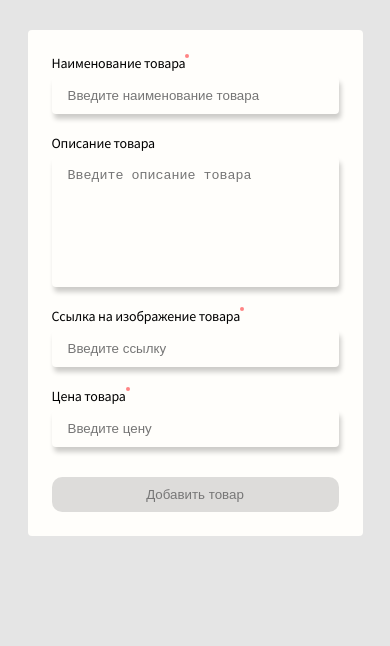
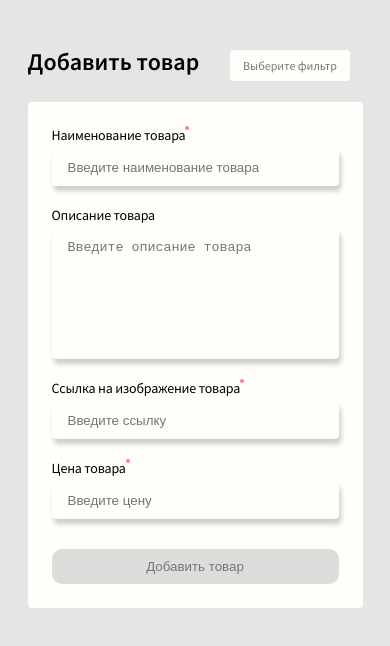
Before and after one commit to mirzahanmirzahanov/ida-test-project, a Vue app: page / in a window 390 px wide. Shown: the top 646 px of the page. Built offline with nearby package versions, Linux system fonts and the light colour scheme.

Commit message:
implemented custom dropdown list and sorting products by prices

```diff
--- a/src/components/form/VForm.vue
+++ b/src/components/form/VForm.vue
@@ -1,5 +1,6 @@
 <template>
   <div class="v-form">
+    <h1>Добавить товар</h1>
     <div class="v-form__container">
       <form class="form" action="#" @submit.prevent>
         <label for="name">Наименование товара</label>
@@ -38,7 +39,7 @@
           v-model="this.productData.price"
         />
         <!-- <p class="error-message">Это поле является обязательным</p> -->
-        <button class="btn" id="btn"  @click="addProducts()" type="submit">
+        <button class="btn" id="btn" @click="addProducts()" type="submit">
           Добавить товар
         </button>
       </form>
@@ -72,12 +73,11 @@ export default {
         setTimeout(() => {
           btn.classList.remove("btn-success");
         }, 300),
-        this.isValidData = false;
+          (this.isValidData = false);
         console.log(this.isValidData);
       }
     },
   },
-
 
   methods: {
     ...mapActions(["GET_PRODUCTS"]),
@@ -124,7 +124,7 @@ export default {
           inputPrice.classList.remove("error");
           let product = { ...vm.productData };
           vm.GET_PRODUCTS(product);
-          vm.isValidation
+          vm.isValidation;
         }
       };
     },
@@ -136,7 +136,11 @@ export default {
 <style lang="scss" scoped>
 @import "@/assets/styles/scss/variables.scss";
 
-.v-form__container {
+.v-form {
+  h1 {
+    margin: -60px 0 20px 0;
+  }
+  &__container {
     position: fixed;
     max-width: 330px;
     padding: 24px;
@@ -174,7 +178,7 @@ export default {
         transition: 0.3s ease-in-out;
         margin: 0 0 20px 0;
       }
-    .input-price{
+      .input-price {
         margin: 0 0 30px 0;
       }
       input.error {
@@ -183,7 +187,6 @@ export default {
       textarea#description {
         max-height: 108px;
         resize: none;
-
       }
       .btn {
         padding: 10px 15px;
@@ -199,9 +202,14 @@ export default {
       }
     }
   }
+}
 
 @media (max-width: 720px) {
   .v-form {
+    h1 {
+      font-size: 24px;
+      margin: -55px 0 25px 0;
+    }
     &__container {
       position: relative;
     }
--- /dev/null
+++ b/src/components/layout/vHeader.vue
@@ -0,0 +1,83 @@
+<template>
+  <div class="v-header">
+		<!-- <h1>Добавить товар</h1> -->
+		<div></div>
+    <v-select
+      :options="selectOptions"
+      @selectedOption="showSelectedOption"
+      :selected="selected"
+    />
+  </div>
+</template>
+
+
+<script>
+import VSelect from "../select/vSelect.vue";
+
+import { mapGetters } from "vuex";
+
+export default {
+  components: { VSelect },
+  name: "v-header",
+  computed: {
+    ...mapGetters(["PRODUCTS"]),
+  },
+  props: {},
+  data: () => ({
+    selectOptions: [
+      { name: "Сначала дешевые", value: 1 },
+      { name: "Сначала дорогие", value: 2 },
+      { name: "По наименованию", value: 3 },
+    ],
+    selected: { name: "Выберите фильтр", value: 0 },
+    products: [],
+  }),
+  // mounted() {
+  //   this.products = [...this.PRODUCTS];
+  // },
+  methods: {
+    showSelectedOption(option) {
+      this.selected = option;
+      this.sortedProducts();
+    },
+    sortedProducts() {
+      switch (this.selected.value) {
+        case 1:
+          this.PRODUCTS.sort((minPrice, maxPrice) => {
+            return minPrice.price - maxPrice.price;
+          });
+          break;
+        case 2:
+          this.PRODUCTS.sort((minPrice, maxPrice) => {
+            return maxPrice.price - minPrice.price;
+          });
+          break;
+        case 3:
+          console.log("Функция пока не работает :)");
+          // this.PRODUCTS.sort((a, b) => {
+					// 		return b.name > a.name;
+          // });
+          break;
+      }
+    },
+  },
+};
+</script>
+
+
+<style lang="scss" scoped>
+.v-header {
+  display: flex;
+  justify-content: space-between;
+  align-items: center;
+  margin: 0 0 20px 0;
+}
+
+@media (max-width: 720px) {
+	.v-header {
+		max-width: 310px;
+		margin: 20px auto;
+	}
+}
+
+</style>
--- /dev/null
+++ b/src/components/select/vSelect.vue
@@ -0,0 +1,90 @@
+<template>
+  <div class="v-select">
+    <p class="title" @click="areOptionsVisible = !areOptionsVisible">
+      {{ selected.name }}
+    </p>
+    <div class="options" v-if="areOptionsVisible">
+      <p
+        v-for="option in options"
+        :key="option.value"
+        @click="selectOptions(option)"
+      >
+        {{ option.name }}
+      </p>
+    </div>
+  </div>
+</template>
+
+
+<script>
+export default {
+  components: {},
+  name: "v-select",
+  computed: {},
+  props: {
+    options: {
+      type: Array,
+      default() {
+        return [];
+      },
+    },
+    selected: {
+      type: Object,
+      default: () => {},
+    },
+  },
+  data: () => ({
+    areOptionsVisible: false,
+  }),
+  methods: {
+    selectOptions(option) {
+      this.$emit("selectedOption", option),
+      this.areOptionsVisible = false
+    },
+    hideSelect() {
+      this.areOptionsVisible = false;
+    },
+  },
+  mounted() {
+    document.addEventListener("click", this.hideSelect.bind(this), true);
+  },
+  beforeDestroy() {
+    document.removeEventListener("click", this.hideSelect);
+  },
+};
+</script>
+
+
+<style lang="scss" scoped>
+@import "@/assets/styles/scss/variables.scss";
+
+.v-select {
+  width: 100%;
+  max-width: 120px;
+	border-radius: 4px 4px 0 0;
+  p {
+    text-align: center;
+    cursor: pointer;
+    padding: 8px;
+		font-size: 12px;
+		border-radius: 4px;
+		color: $btn-gray;
+  }
+  .title,
+	.options {
+		background: $items-bg;
+		border-radius: 4px;
+  }
+  .options {
+    width: 100%;
+    max-width: 120px;
+    position: absolute;
+    z-index: 5;
+    :hover {
+			transition: .2s ease-in-out;
+      background: $btn-gray;
+			color: $items-bg;
+    }
+  }
+}
+</style>
--- a/src/views/HomePage.vue
+++ b/src/views/HomePage.vue
@@ -1,7 +1,10 @@
 <template>
   <div class="home-page">
+    <v-header/>
+    <div class="home-page__main">
       <v-form />
       <v-product-list />
+    </div>
   </div>
 </template>
 
@@ -9,9 +12,14 @@
 <script>
 import VProductList from "@/components/list/VProductList";
 import VForm from "@/components/form/VForm";
+import VHeader from '@/components/layout/vHeader.vue';
 
 export default {
-  components: { VForm, VProductList },
+  components: {
+    VForm,
+    VProductList,
+    VHeader
+  },
   name: "home-page",
   computed: {},
   props: {},
@@ -24,16 +32,19 @@ export default {
 <style lang="scss" scoped>
 .home-page {
   padding: 30px;
+  &__main {
     display: flex;
     justify-content: space-between;
+  }
 }
 
 @media (max-width: 720px) {
   .home-page {
+    &__main {
       flex-direction: column;
       align-items: center;
       justify-content: center;
     }
   }
-
+}
 </style>
```
Lines whose indentation alone changed are shown as unchanged.
